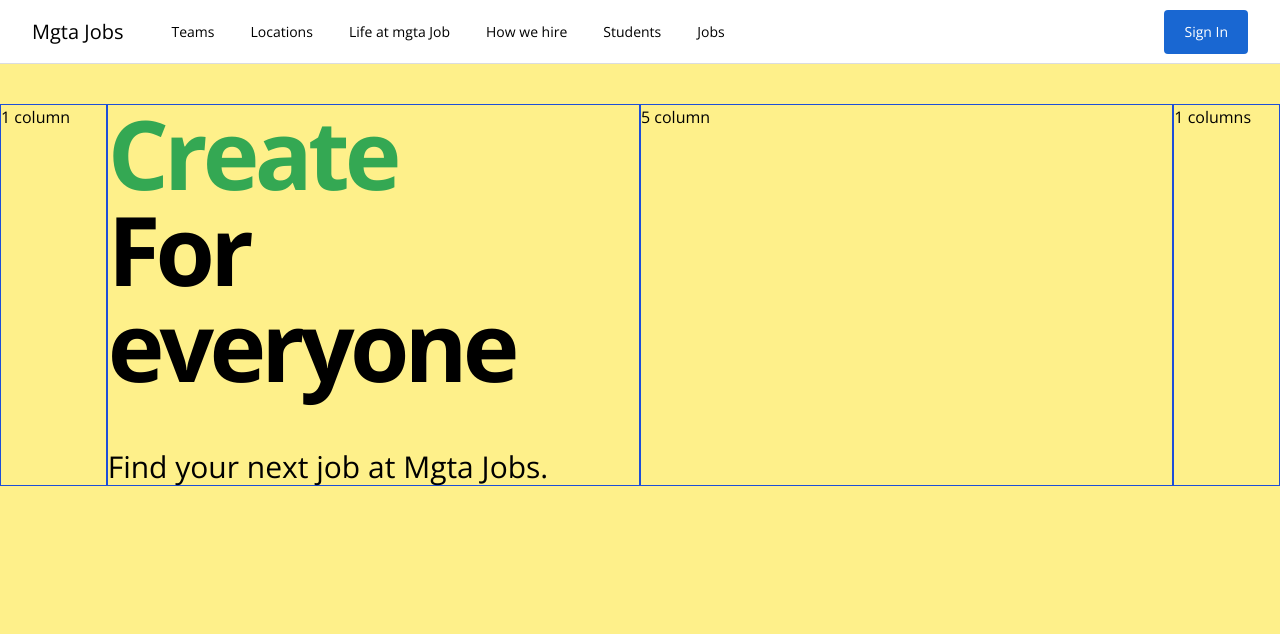
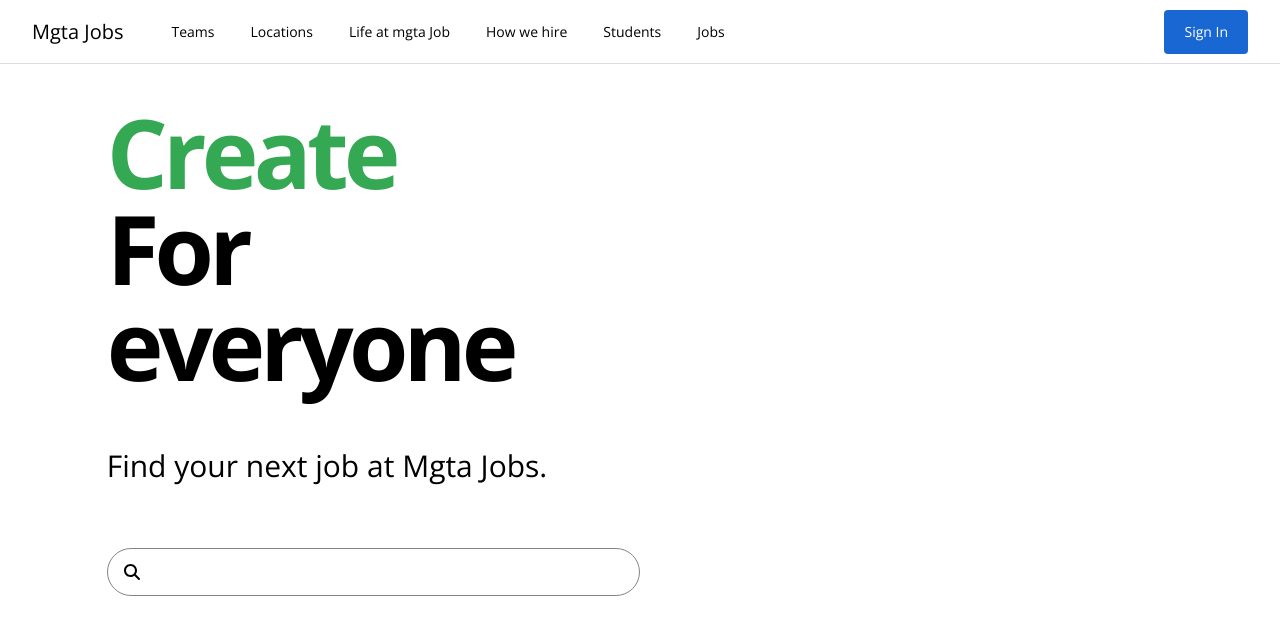
Before and after one commit to Ab4ch3/mgta-jobs, a Vue app: page / in a window 1280 px wide. Shown: the top 634 px of the page. Built offline with nearby package versions, Linux system fonts and the light colour scheme.

Commit message:
Form search

```diff
--- a/src/components/HeadLine.vue
+++ b/src/components/HeadLine.vue
@@ -1,5 +1,5 @@
 <template>
-  <section>
+  <section class="mb-16">
     <h1 class="font-bold tracking-tighter text-8xl mb-14">
       <span :class="actionClasses">{{ action }}</span>
       <br />
--- a/src/components/HeroDashboard.vue
+++ b/src/components/HeroDashboard.vue
@@ -1,13 +1,14 @@
 <template>
   <main>
-    <section class="flex flex-col h-screen pt-10 pb-20 bg-yellow-200">
+    <section class="flex flex-col h-screen pt-10 pb-20">
       <div class="grid grid-cols-12">
-        <div class="grid-start-1 col-span-1 border border-blue-700">1 column</div>
-        <div class="grid-start-7 col-span-5 border border-blue-700">
+        <div class="grid-start-1 col-span-1"></div>
+        <div class="grid-start-7 col-span-5">
           <HeadLine />
+          <JobSearch />
         </div>
-        <div class="grid-start-2 col-span-5 border border-blue-700">5 column</div>
-        <div class="grid-start-11 col-span-1 border border-blue-700">1 columns</div>
+        <div class="grid-start-2 col-span-5"></div>
+        <div class="grid-start-11 col-span-1"></div>
       </div>
     </section>
   </main>
@@ -15,6 +16,7 @@
 
 <script setup>
 import HeadLine from '@/components/HeadLine.vue';
+import JobSearch from '@/components/JobSearchForm.vue';
 </script>
 
 <style scoped></style>
--- /dev/null
+++ b/src/components/JobSearchForm.vue
@@ -0,0 +1,11 @@
+<template>
+  <form
+    class="flex items-center w-full h-12 mt-14 border border-solid border-brand-gray-3 rounded-3xl"
+  >
+    <FontAwesomeIcon :icon="['fas', 'search']" class="ml-4 mr-3" />
+  </form>
+</template>
+
+<script setup></script>
+
+<style scoped></style>
--- a/tailwind.config.js
+++ b/tailwind.config.js
@@ -17,6 +17,8 @@ module.exports = {
       },
       colors: {
         'brand-gray-1': '#dadce0',
+        'brand-gray-2': '#f8f9fa',
+        'brand-gray-3': '#80868b',
         'brand-blue-1': '#1967d2',
         'brand-blue-2': '#4285f4',
         'brand-green-1': '#137333'
```
